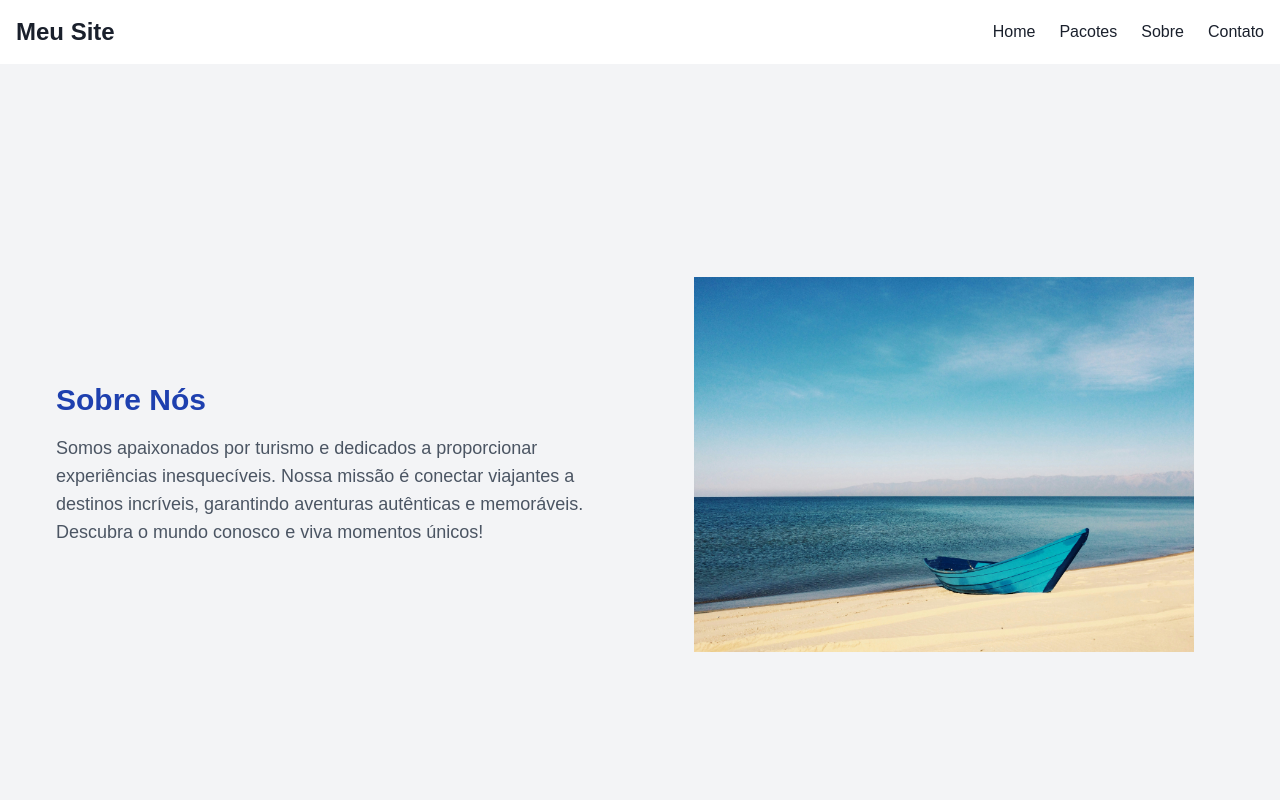
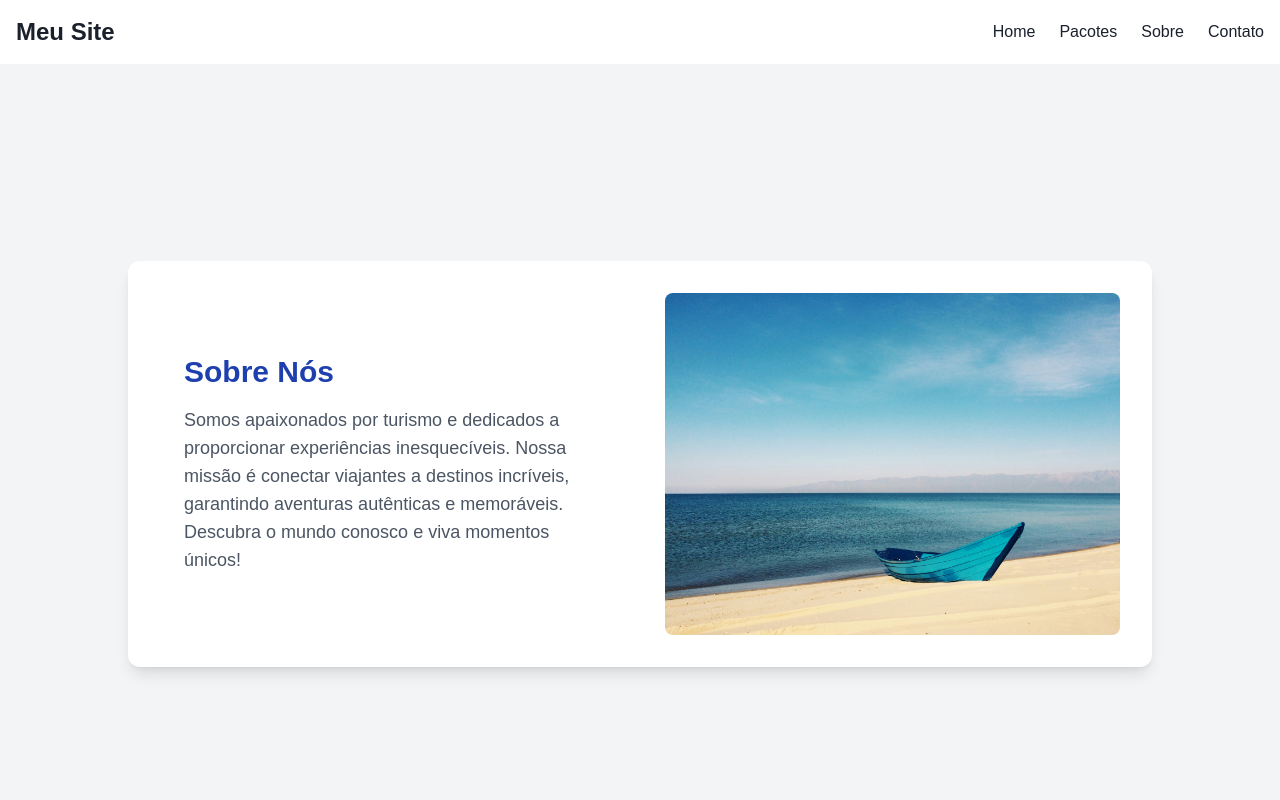
Before and after one commit to Gustavo-Vinicius-Santana/tourism-landing-page, a Next.js app: page /sobre in a window 1280 px wide. Shown: the top 800 px of the page. Built offline with nearby package versions, Linux system fonts and the light colour scheme.

Commit message:
ajuste na pagina de contato para que ele fique padronizado

```diff
--- a/src/app/sobre/page.tsx
+++ b/src/app/sobre/page.tsx
@@ -3,8 +3,10 @@ import Image from "next/image";
 export default function Sobre() {
     return (
       <div className="flex flex-col md:flex-row items-center justify-center min-h-screen p-8 bg-gray-100">
+
+        <div className="flex flex-col md:flex-row items-center justify-between gap-12 p-8 max-w-5xl bg-white shadow-lg rounded-xl">
           {/* Texto */}
-        <div className="md:w-1/2 text-center md:text-left p-6">
+          <div className="md:w-1/2 text-center md:text-left p-6 gb-white">
             <h1 className="text-3xl font-bold text-blue-800 mb-4">Sobre Nós</h1>
             <p className="text-gray-600 text-lg">
               Somos apaixonados por turismo e dedicados a proporcionar experiências inesquecíveis.
@@ -14,8 +16,10 @@ export default function Sobre() {
           </div>
           {/* Imagem */}
           <div className="md:w-1/2 flex justify-center">
-          <Image src="/praia1.jpg" alt="Sobre" width={500} height={500} />
+            <Image src="/praia1.jpg" alt="Sobre" width={500} height={500} className="rounded-lg"/>
           </div>
+        </div>
+
       </div>
     );
   }
```
Lines whose indentation alone changed are shown as unchanged.
